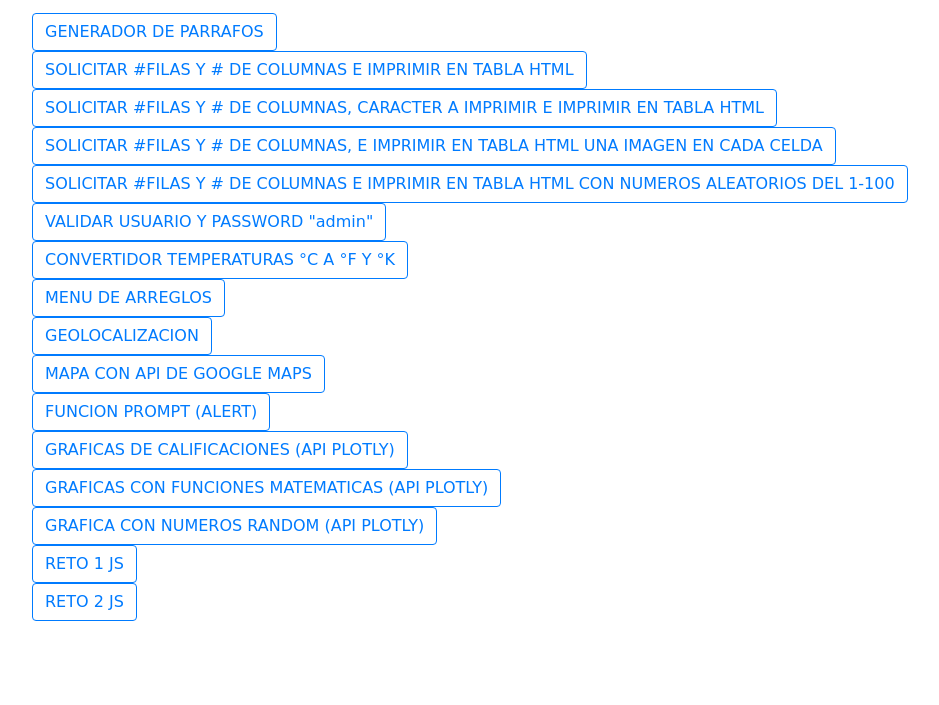
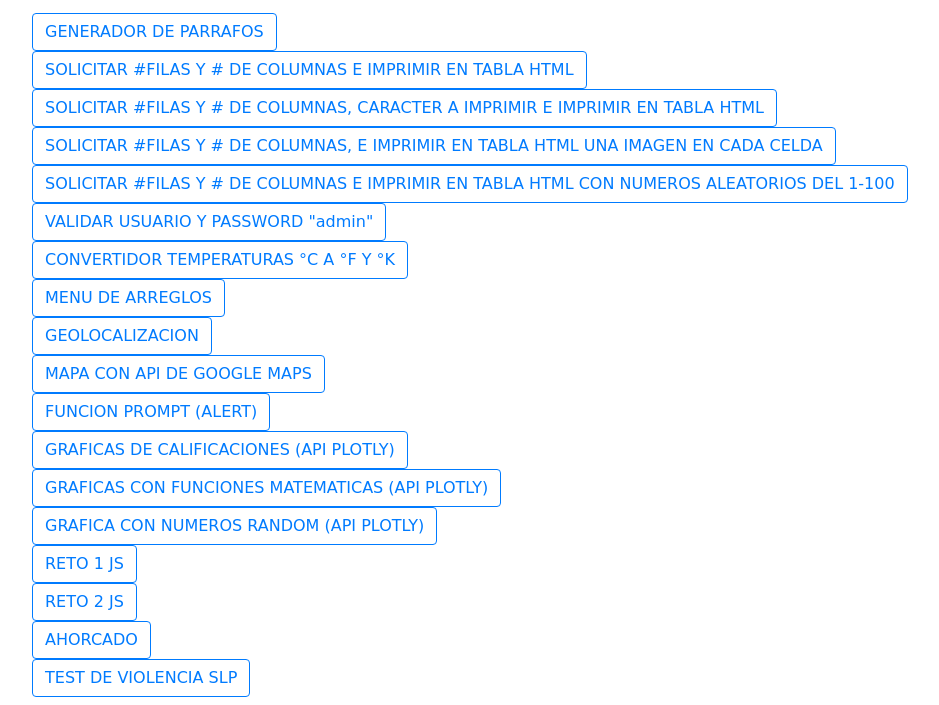
Before and after one commit to leonardomedinaa/leonardomedinaa.github.io, a plain HTML site: page PARCIAL3/MINIMENU/minimenu.html in a window 1280 px wide. Shown: the part 95-800 px from the top of the page, without its empty margins (53-992 px from the left). Drawn offline with Linux system fonts and the light colour scheme.

Commit message:
Update minimenu.html

```diff
--- a/PARCIAL3/MINIMENU/minimenu.html
+++ b/PARCIAL3/MINIMENU/minimenu.html
@@ -51,6 +51,10 @@
         <button type="button" class="btn btn-outline-primary" onclick="reto1js()">RETO 1 JS</button>
         <br>
         <button type="button" class="btn btn-outline-primary" onclick="reto2js()">RETO 2 JS</button>
+        <br>
+        <button type="button" class="btn btn-outline-primary" onclick="ahorcado()">AHORCADO</button>
+        <br>
+        <button type="button" class="btn btn-outline-primary" onclick="testviolencia()">TEST DE VIOLENCIA SLP</button>
     </div>
 <script>
     function ejercicio2(){
@@ -117,6 +121,14 @@
         window.location.href = "https://leonardomedinaa.github.io/PARCIAL3/reto2.html";
     }
 
+    function ahorcado(){
+        window.location.href = "https://leonardomedinaa.github.io/PARCIAL3/juegoAhorcado.html";
+    }
+
+    function testviolencia(){
+        window.location.href = "https://leonardomedinaa.github.io/PARCIAL3/testalumno.html";
+    }
+
 </script>
 </body>
 </html>
```
